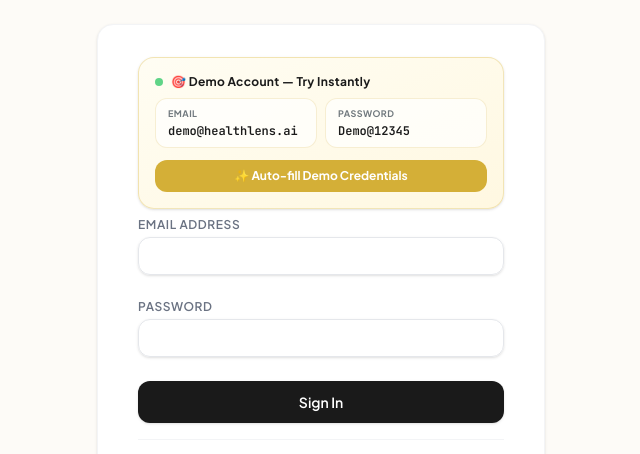
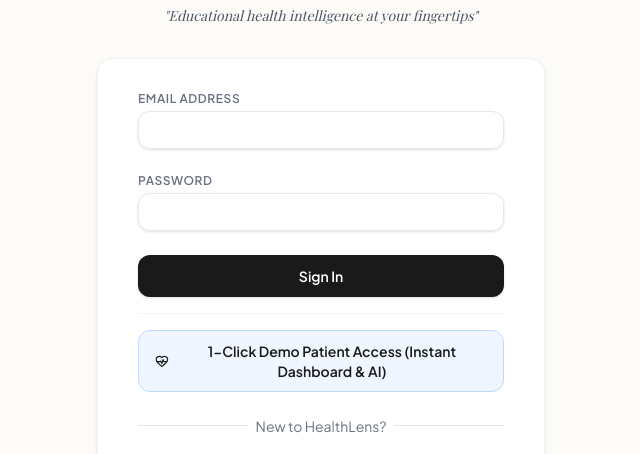
Before and after one commit to piyushverma-96/health-lens, a React (Vite) app in the folder frontend/: page /login in a window 1280 px wide. Shown: the part 184-638 px from the top of the page, without its empty margins (319-959 px from the left). Built offline with nearby package versions, Linux system fonts and the light colour scheme; no server answers; a web font is replaced by a local one.

Commit message:
style: remove duplicate upper demo credentials card from login page

```diff
--- a/frontend/src/pages/Login.tsx
+++ b/frontend/src/pages/Login.tsx
@@ -148,32 +148,6 @@ export const Login: React.FC = () => {
       <div className="mt-8 sm:mx-auto sm:w-full sm:max-w-md">
         <div className="bg-white py-8 px-4 shadow-sm border border-gray-100 rounded-2xl sm:px-10">
           <form className="space-y-6" onSubmit={handleSubmit}>
-          {/* Demo Credentials Card - For Hackathon Judges */}
-          {!isSignUp && (
-            <div className="mb-2 p-4 rounded-2xl bg-gradient-to-br from-[#FFFDF3] to-[#FFF8E1] border border-[#D4AF37]/30 shadow-sm">
-              <div className="flex items-center gap-2 mb-2">
-                <span className="w-2 h-2 rounded-full bg-[#22c55e] animate-pulse" />
-                <span className="text-xs font-bold text-[#1A1A1A] tracking-wide">🎯 Demo Account — Try Instantly</span>
-              </div>
-              <div className="grid grid-cols-2 gap-2 mb-3">
-                <div className="bg-white/70 rounded-xl px-3 py-2 border border-[#D4AF37]/20">
-                  <div className="text-[9px] font-bold uppercase tracking-wider text-[#71797E] mb-0.5">Email</div>
-                  <div className="text-xs font-mono font-semibold text-[#1A1A1A] select-all">demo@healthlens.ai</div>
-                </div>
-                <div className="bg-white/70 rounded-xl px-3 py-2 border border-[#D4AF37]/20">
-                  <div className="text-[9px] font-bold uppercase tracking-wider text-[#71797E] mb-0.5">Password</div>
-                  <div className="text-xs font-mono font-semibold text-[#1A1A1A] select-all">Demo@12345</div>
-                </div>
-              </div>
-              <button
-                type="button"
-                onClick={() => { setEmail("demo@healthlens.ai"); setPassword("Demo@12345"); }}
-                className="w-full py-2 rounded-xl text-xs font-bold text-white bg-[#D4AF37] hover:bg-[#B8962D] transition-all active:scale-[0.98] cursor-pointer"
-              >
-                ✨ Auto-fill Demo Credentials
-              </button>
-            </div>
-          )}
 
           {isMockMode && (
             <div className="p-3 rounded-lg text-xs bg-amber-50 text-amber-800 border border-amber-200">
```
